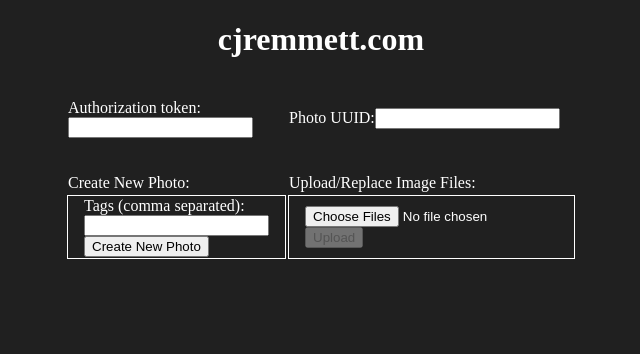
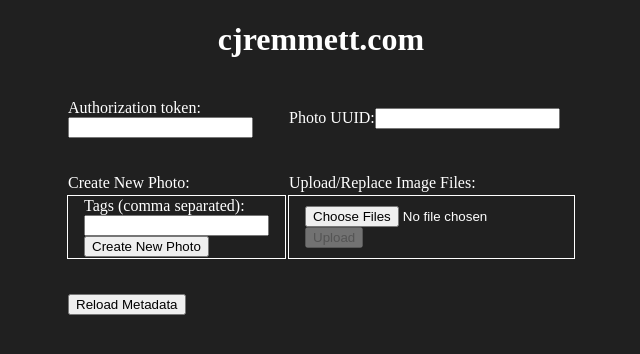
Before and after one commit to cjremmett/cjremmett-frontend, an Angular app: page /photography/upload in a window 1280 px wide. Shown: the top 354 px of the page, without its empty margins (319-959 px from the left). Built offline with nearby package versions, Linux system fonts and the light colour scheme; no server answers.

Commit message:
photo frontend

```diff
--- a/src/app/photo-upload/photo-upload.component.css
+++ b/src/app/photo-upload/photo-upload.component.css
@@ -21,3 +21,7 @@
 .authorizationTokenField {
   padding-bottom: 2em;
 }
+
+.metadataReloadButtonRow {
+  padding-top: 2em;
+}
--- a/src/app/photo-upload/photo-upload.component.html
+++ b/src/app/photo-upload/photo-upload.component.html
@@ -40,5 +40,13 @@
         </div>
       </td>
     </tr>
+    <tr>
+      <td>
+        <form class="metadataReloadButtonRow">
+          <button (click)="reloadMetadata()">Reload Metadata</button>
+        </form>
+      </td>
+      <td></td>
+    </tr>
   </table>
 </div>
--- a/src/app/photo-upload/photo-upload.component.ts
+++ b/src/app/photo-upload/photo-upload.component.ts
@@ -51,8 +51,6 @@
         }
       });
     }
-
-
   }
 
   apiToken = '';
@@ -60,14 +58,11 @@
   uuid = '';
   async createPhoto(): Promise<void>
   {
-    console.log(this.tags);
     let tagsArray = this.tags.split(',');
     let tagsJsonString = '{';
     for(const tag of tagsArray)
     {
-      console.log(tag);
       let tagTemp = (tag.trim()).toLowerCase();
-      console.log(tagTemp);
       tagsJsonString = tagsJsonString + '"' + tagTemp + '": true,';
     }
     if(tagsJsonString.slice(-1) === ',')
@@ -98,4 +93,25 @@
       window.alert("Photo creation failed. Error message:\n\n" + JSON.stringify(response_json));
     }
   }
+
+  async reloadMetadata(): Promise<void>
+  {
+    const response = await fetch('https://cjremmett.com/api/photography/reload-tables', {
+      method: 'PUT',
+      headers:
+      {
+        "Content-Type": "application/json",
+        "token": this.apiToken,
+      }
+    });
+
+    if(response.status < 300)
+    {
+      window.alert('Reloaded metadata successfully.');
+    }
+    else
+    {
+      window.alert('Metadata reload failed.');
+    }
+  }
 }
```
